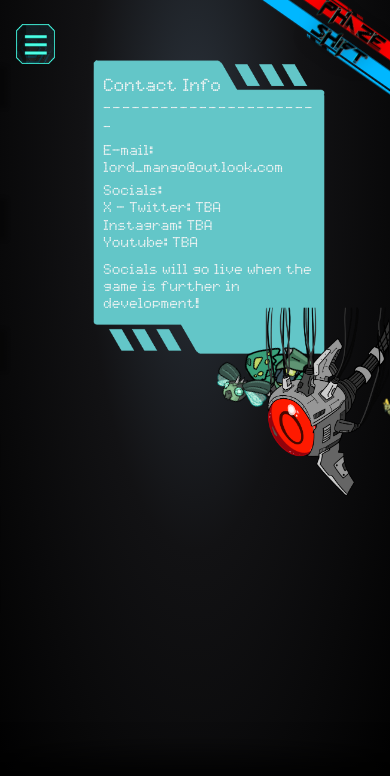
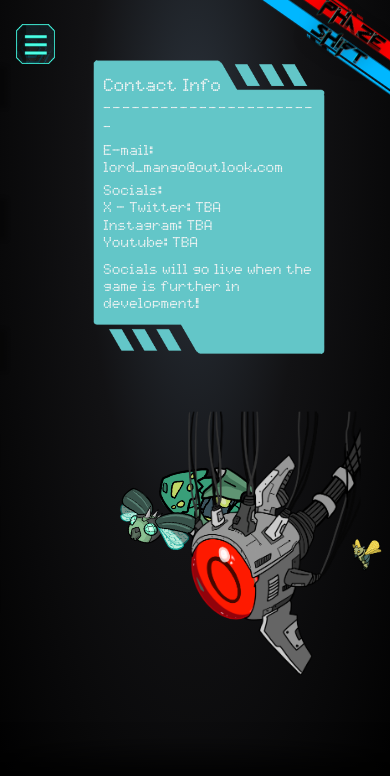
Before and after one commit to MegaMang0/phaze-shift-site, a Next.js app: page /contact in a window 390 px wide. Shown: the top 776 px of the page. Built offline with nearby package versions, Linux system fonts and the light colour scheme.

Commit message:
fixed scaling issues for enemy artwork on contact page

```diff
--- a/app/contact/page.css
+++ b/app/contact/page.css
@@ -267,15 +267,10 @@
 
   @media (max-width: 768px) {
     .enemy-artwork {
-      transform: scale(0.35);
-      right: -20px;
-      top: 300px;
-    }
-  }
-
-  @media (max-width: 480px) {
-    .enemy-artwork {
-      transform: scale(0.25);
+      transform: scale(0.35) translate(-0%, -50%);
+      right: 0px;
+      top: 0px;
+      transform-origin: bottom right;
     }
   }
 
```
